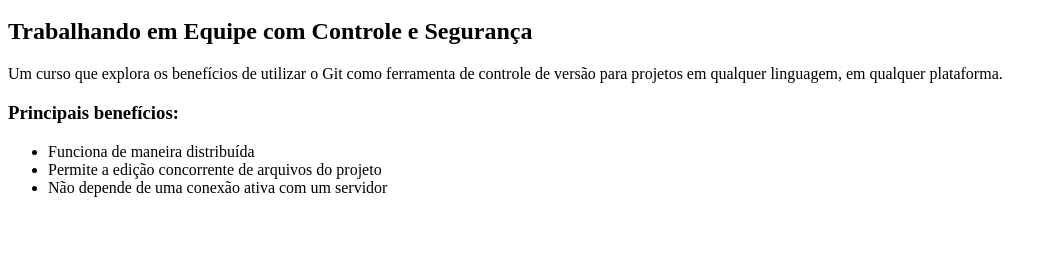
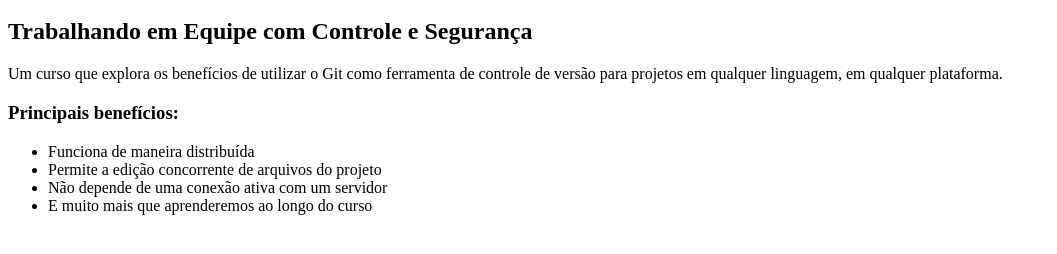
Before and after one commit to FelipeBalajay/curso-git, a plain HTML site: page index.html in a window 1280 px wide. Shown: the part 120-374 px from the top of the page, without its empty margins (0-1057 px from the left). Drawn offline with Linux system fonts and the light colour scheme.

Commit message:
Modificado o arquivo

```diff
--- a/index.html
+++ b/index.html
@@ -17,6 +17,7 @@
             <li>Funciona de maneira distribuída</li>
             <li>Permite a edição concorrente de arquivos do projeto</li>
             <li>Não depende de uma conexão ativa com um servidor</li>
+            <li>E muito mais que aprenderemos ao longo do curso</li>
         </ul>
 </body>
 </html>
```
